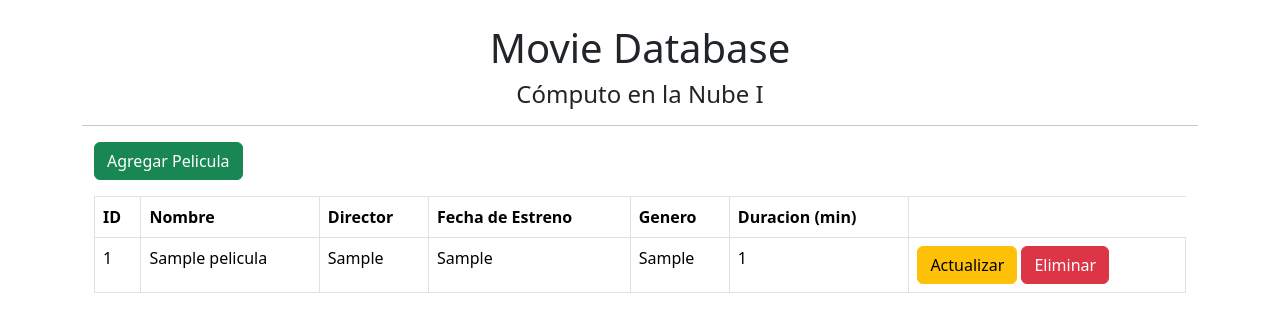
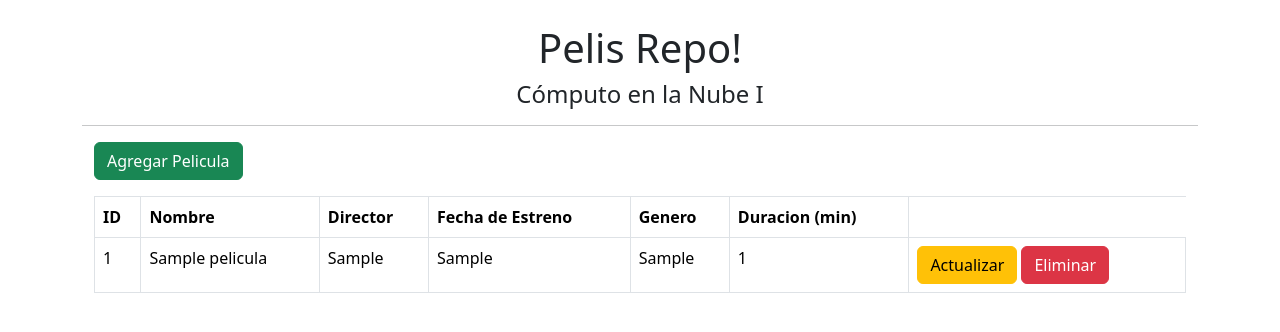
Before and after one commit to DanDaDante/crud_peliculas, a Flask app: page / in a window 1280 px wide. Shown: the top 332 px of the page. Run offline with Flask 3, Linux system fonts and the light colour scheme; tables that the repository leaves empty hold one stand-in row (values such as "Sample post").

Commit message:
Cambio para Render

```diff
--- a/templates/base.html
+++ b/templates/base.html
@@ -8,7 +8,7 @@
 </head>
 <body>
     <div class="container mt-4">
-        <h1 class="text-center">Movie Database</h1>
+        <h1 class="text-center">Pelis Repo!</h1>
         <h4 class="text-center">Cómputo en la Nube I</h4>
         <hr>
         <div class="container">
```
